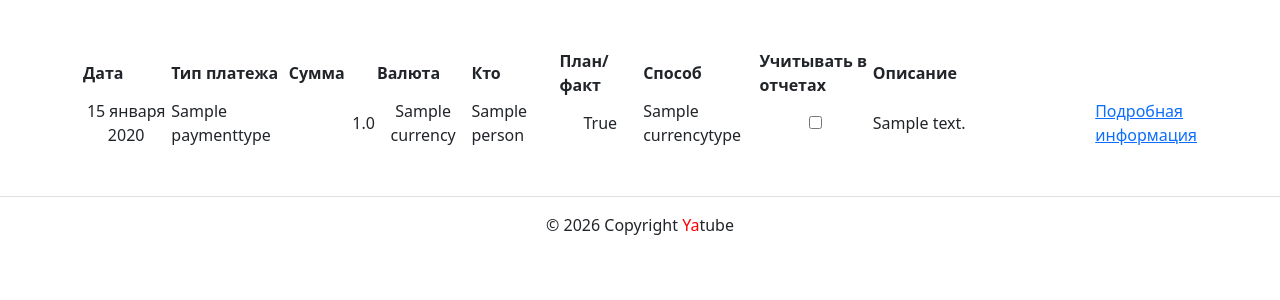
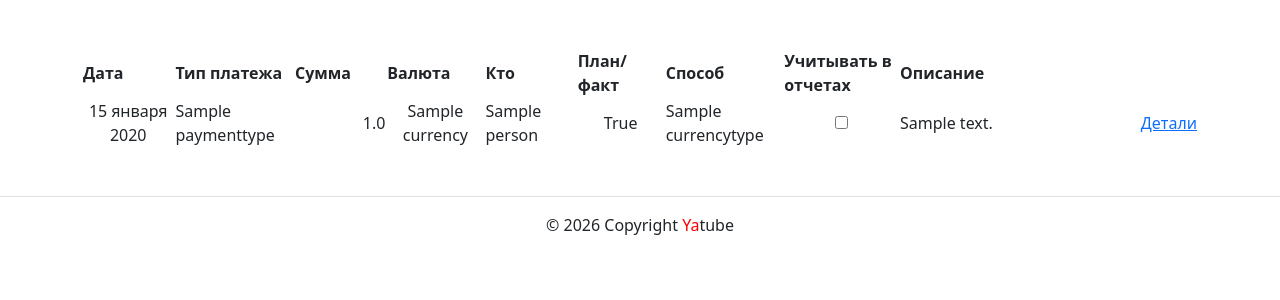
Before and after one commit to MikhailEGolubtsov/myfinance, a Django app: page / in a window 1280 px wide. Shown: the part 56-356 px from the top of the page. Run offline with Django 3.2, Linux system fonts and the light colour scheme; tables that the repository leaves empty hold one stand-in row (values such as "Sample post"); some libraries are stand-ins or nearby versions.

Commit message:
Details changed

```diff
--- a/myfinance/templates/payments/index.html
+++ b/myfinance/templates/payments/index.html
@@ -27,7 +27,7 @@
     <td>{{ payment.currency_type }}</td>
     <td align = "center"><input type="checkbox" value="{{ payment.TakeIntoReports }}" /></td>
     <td>{{ payment.description }}</td>
-    <td><a href="{% url 'payments:payment_detail' payment.id %}">Подробная информация</a></td>
+    <td><a href="{% url 'payments:payment_detail' payment.id %}">Детали</a></td>
   </tr>
     {% if not forloop.last %}{% endif %}
   {% endfor %}
```
